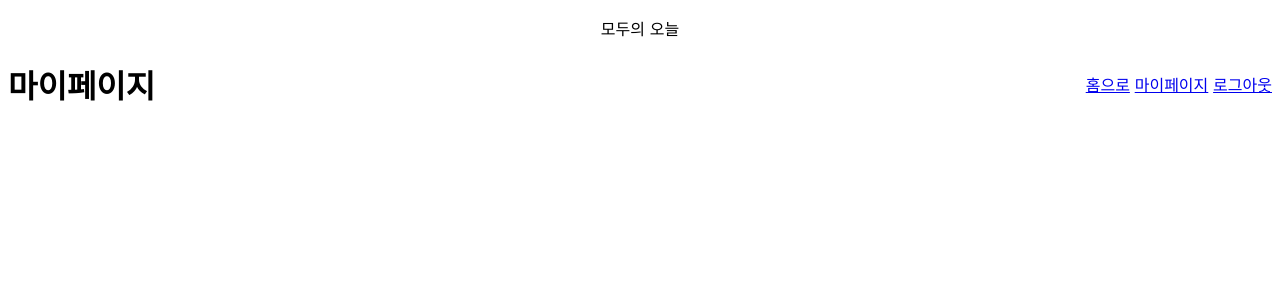
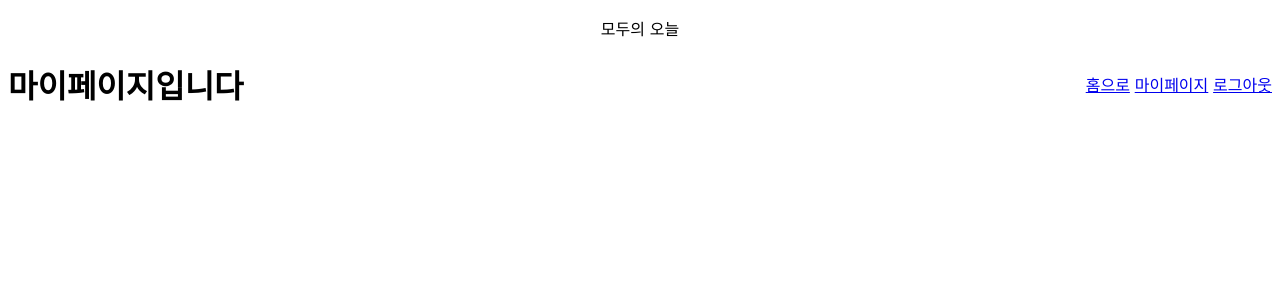
Before and after one commit to SharingTodoList/team7, a Flask app: page /mypage in a window 1280 px wide. Shown: the top 300 px of the page. Run offline with Flask 2, Linux system fonts and the light colour scheme.

Commit message:
app.py와 base.html 작성

```diff
--- a/templates/mypage.html
+++ b/templates/mypage.html
@@ -2,6 +2,6 @@
 
 {% block content %}
 <body>
-<h1>마이페이지</h1>
+<h1>마이페이지입니다</h1>
 </body>
 {% endblock %}
```
